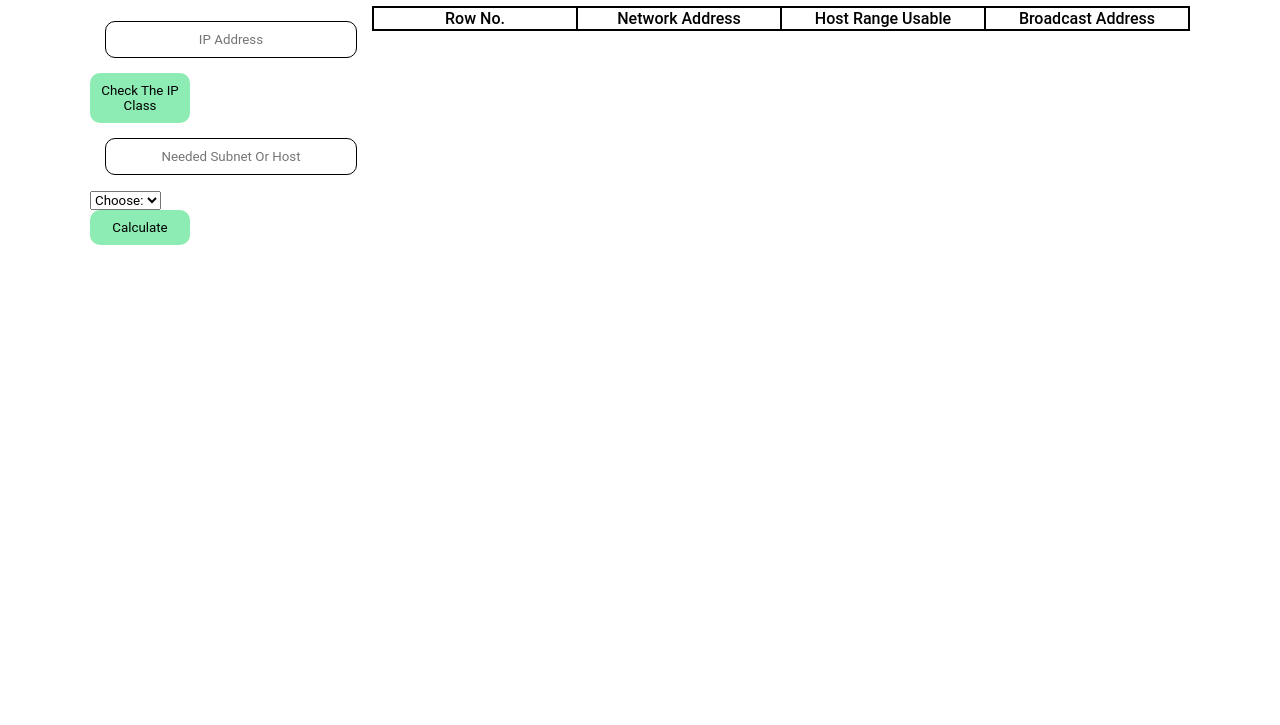
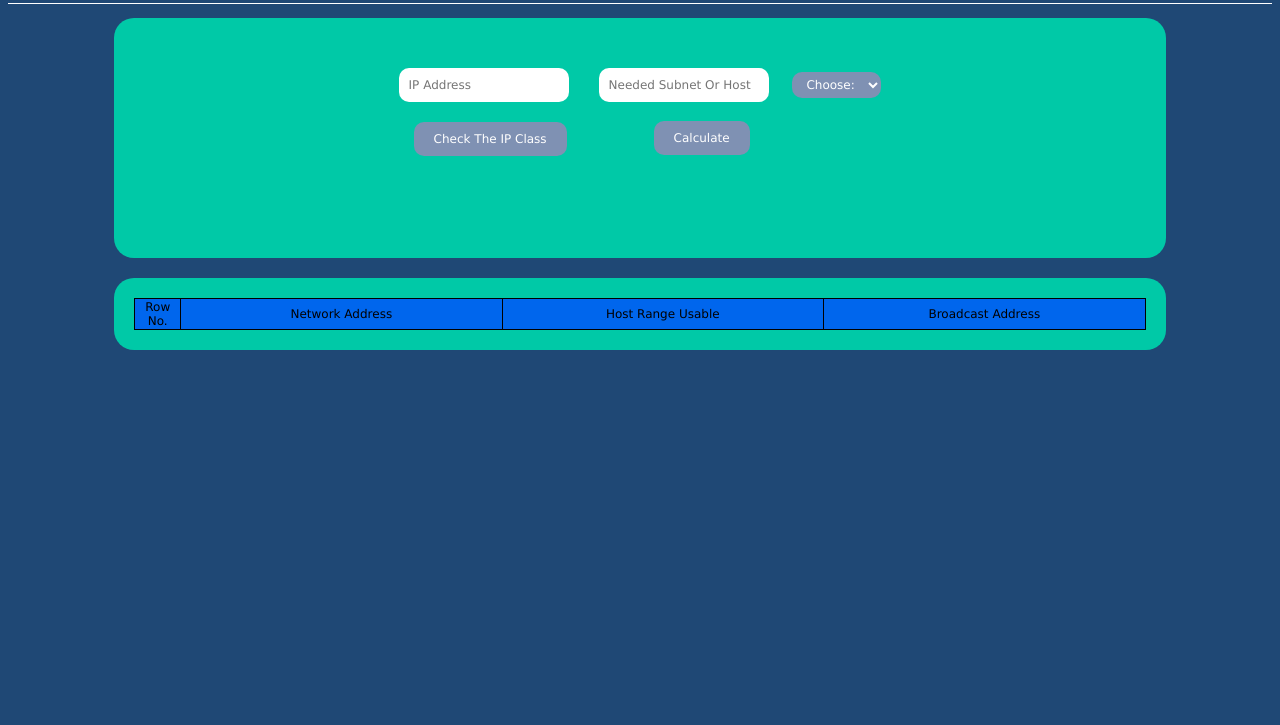
Before and after one commit to xDevvv/SimpleCode, a plain HTML site: page index.html in a window 1280 px wide. Shown: the part 75-800 px from the top of the page. Drawn offline with Linux system fonts and the light colour scheme.

Commit message:
Update style.css

```diff
--- a/style.css
+++ b/style.css
@@ -1,70 +1,199 @@
 * {
-    font-family: Roboto, sans-serif;
+    font-family: Verdana, Geneva, Tahoma, sans-serif;
+    font-size: 12px;
+    color: white;
+}
 
+:root {
+    --firstColor: #1F4875;
+    --secondColor: #00C9A7;
+    --thirdColor: #7F91B3;
 }
+
+body {
+    background-color: var(--firstColor);
+}
+
+h1 {
+    display: flex;
+    justify-content: center;
+    border: 1px solid;
+    border-left: none;
+    border-right: none;
+    padding: 20px 0px 20px 0px;
+    font-size: 20px;
+}
+
 table {
     border-spacing: 0px;
     border: 1px solid black;
+    color: black;
+    width: 100%;
+    border-collapse: collapse;
+}
+
+.main-table {
+    border-spacing: 0px;
+    border: 1px solid black;
+    color: black;
+    border-collapse: collapse;
+}
+
+
+
+input {
+    margin-top: 30px;
+    padding: 10px;
+    border-radius: 10px;
+    color: black;
+    border: none;
+}
+
+
+th {
+    width: 300px;
+    font-weight: 500;
+    border: 1px solid;
+    color: black;
+    background-color: #0066ED;
+}
+
+td {
+
+    font-size: 12px;
+    text-align: center;
+    align-items: center;
+    border: 1px solid;
+    color: black;
 
 }
 
 
-th {
-    width: 200px;
-    font-weight: 500;
+
+button  {
+    border: none;
+    border-radius: 10px;
+
+    display: block;
+    padding: 10px 20px;
+    cursor: pointer;
+    background-color: var(--thirdColor);
+    color: white;
+}
+
+button:hover {
+    opacity: 0.8;
+}
+
+select {
+    border: none;
+    padding: 5px 10px;
+    border-radius: 10px;
+}
+
+
+
+
+.main-container {
+    display: grid;
+    grid-template-columns: 1fr;
+    grid-template-rows: 1fr;
+    grid-column-gap: 0px;
+    grid-row-gap: 20px;
+    place-items: center;
+}
+
+
+
+
+.option-div {
+    margin: 0px 0px 30px 20px;
+    display: inline-block;
+}
+
+.option-div select {
+    background-color: var(--thirdColor);
+    color: white;
+}
+
+.option-div select::active   {
+    border-color: none;
+}
+
+.table {
     border: 1px solid;
 }
 
-td {
-    font-size: 12px;
-    text-align: center;
-    border: 1px solid;
-}
-input {
-    text-align: center;
-    display: block;
-    margin: 15px;
-    padding: 10px;
-    border-radius: 10px;
-    border: 1px solid;
-    width: 230px;
+.result p {
+    display: inline-block;
+
 }
 
-button {
-    padding: 10px;
-    border-radius: 10px;
-    border: 1px solid;
-    width: 100px;
-    cursor: pointer;
-    background-color: #8DECB4;
-    border: none;
+.right-sub-container {
+    margin-top: 40px;
 }
 
-button:hover {
-    opacity: 0.7;
+.first-sub-container {
+    display: grid;
+    grid-template-columns: 1fr;
+    grid-template-rows: 1fr;
+    grid-column-gap: 0px;
+    grid-row-gap: 0px;
+    background-color: var(--secondColor);
+    width: 80%;
+    height: auto;
+    border-radius: 20px;
+    padding: 20px;
 }
 
-.main-container {
+.second-sub-container {
+    background-color: var(--secondColor);
+    width: 80%;
+    height: auto;
+    border-radius: 20px;
+    padding: 20px;
+}
+
+.main-container-input {
     display: flex;
     justify-content: center;
-    width: 100%;
-    height: 350px;
-    margin-bottom: 40px;
+    gap: 30px;
+    height: 200px;
 }
 
-.container {
-    border: 1px solid;
-    padding-top: 50px;
-}
-
-.input-container {
+.main-container-input p {
     display: flex;
-    width: 600px;
-    align-items: center;
     justify-content: center;
 }
 
-.btn-container {
+.ip-class-btn {
+    margin: 20px 0px 0px 15px;
+}
+
+.option-btn {
+    margin: -7px 0px 0px 55px;
+}
+
+.rendering-ip-class {
     display: flex;
     justify-content: center;
 }
+
+.output-info {
+    border-spacing: 0px;
+    border-collapse: collapse;
+    width: 100%;
+
+
+}
+
+.output-info td {
+    width: 200px;
+    color: black;
+    text-align: center;
+    padding: 5px 5px;
+}
+
+.row-num {
+    width: 40px;
+}
```
